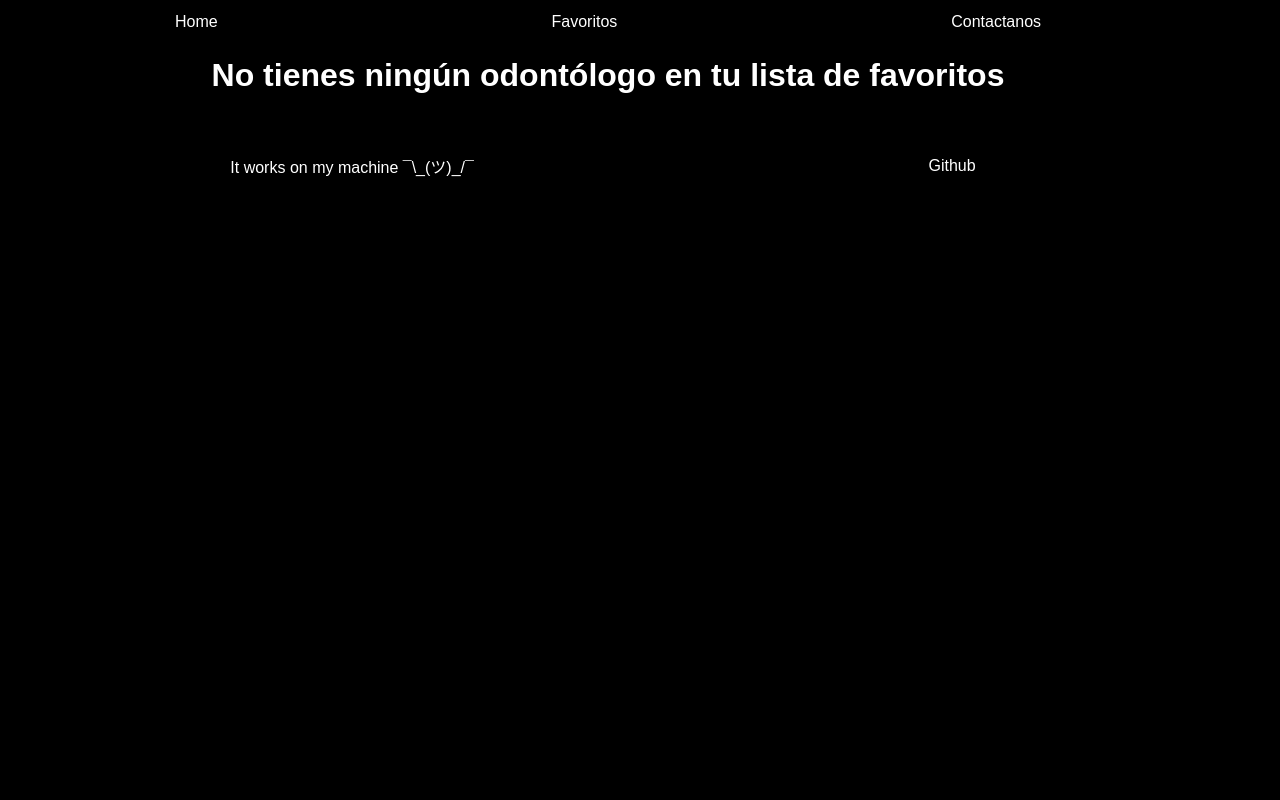
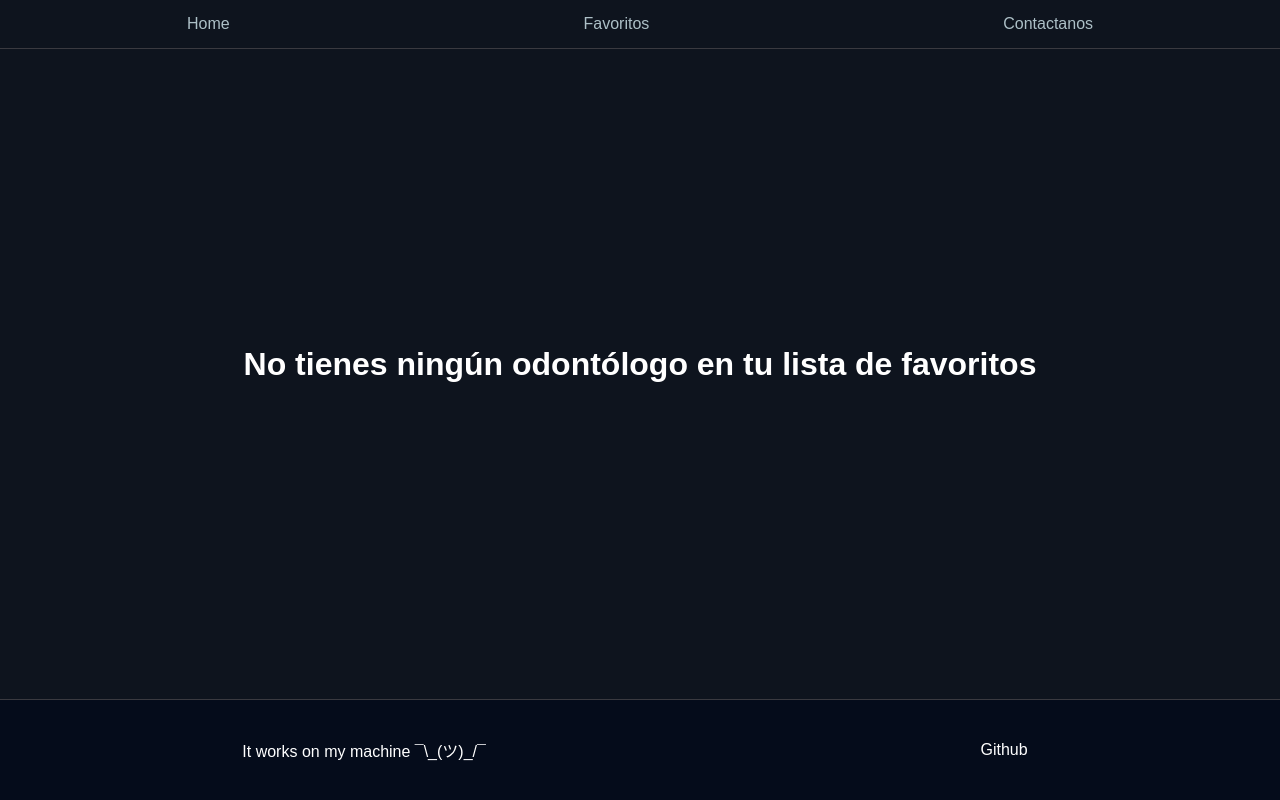
Before and after one commit to chuttmateo/proyecto-integrador-front-3, a React (Vite) app: page /favs in a window 1280 px wide. Built offline with nearby package versions, Linux system fonts and the light colour scheme; the HTML template or start-up script is replaced by a standard one; a web font is replaced by a local one.

Commit message:
footer <></>

```diff
--- a/src/Components/DentistaCard.module.css
+++ b/src/Components/DentistaCard.module.css
@@ -3,8 +3,9 @@
     border-radius: 8px;
 }
 .dentista{
-    border: solid white 1px;
+    border: solid 1px rgb(58,58,64);
     border-radius: 8px;
+    background-color: rgb(29,36,50);
     display: flex;
     flex-direction: column;
     justify-content: center;
@@ -12,10 +13,11 @@
     padding: 20px;
 }
 .dentista:hover{
-    transform: scale(1.01);
+    background-color: rgb(33, 42, 59);
+    /* transform: scale(1.01); */
 }
 .link{
-    color: white;
+    color: rgb(46,200,102);
     text-decoration: none;
     padding: 5px 10px;
 }
--- a/src/Components/Footer.module.css
+++ b/src/Components/Footer.module.css
@@ -4,6 +4,8 @@
     align-items: center;
     color: white;
     min-height: 100px;
+    background-color: rgb(5,12,27);
+    border-top: solid 1px rgb(58,58,64)
 }
 .link{
     color: white;
@@ -11,6 +13,7 @@
     padding: 5px 10px;
 }
 .link:hover {
+    color: rgb(54,193,232);
     transform: scale(1.1);
     border-radius: 5px;
   }
--- a/src/Components/NavBar.module.css
+++ b/src/Components/NavBar.module.css
@@ -1,15 +1,17 @@
 .nav{
+    padding: 10px;
     display: flex;
     justify-content: space-around;
     align-items: center;
     color: white;
+    border-bottom: solid 1px rgb(58,58,64);
 }
 .link{
-    color: white;
+    color: rgb(173,192,199);
     text-decoration: none;
-    padding: 5px 10px;
+    padding: 5px;
 }
 .link:hover {
-    transform: scale(1.1);
-    border-radius: 5px;
+    color: white;
+    transform: scale(1.01);
   }
--- a/src/Pages/Contacto/Contacto.jsx
+++ b/src/Pages/Contacto/Contacto.jsx
@@ -36,11 +36,13 @@ function Contacto() {
             type="text"
             className={styles.input}
             onChange={(e) => setNombre(e.target.value)}
+            placeholder="Ingrese su nombre"
           />
           <input
             type="text"
             className={styles.input}
             onChange={(e) => setEmail(e.target.value)}
+            placeholder="Ingrese su email"
           />
           <button className={styles.button}>Go</button>
           {error && <p className={styles.error}>{error}</p>}
--- a/src/Pages/Contacto/Contacto.module.css
+++ b/src/Pages/Contacto/Contacto.module.css
@@ -2,8 +2,13 @@
     display: flex;
     flex-direction: column;
     align-items: center;
+    justify-content: center;
+    padding-bottom: 30px;
+    border-bottom: solid 1px rgb(58,58,64);
+    background-color: rgb(29,36,50);
 }
 .formulario{
+    max-width: 90vw;
     text-align: center;
     display: flex;
     flex-direction: column;
@@ -18,6 +23,7 @@
     transform: scale(1.01);
 }
 .error{
+    padding-top: 20px;
     color: red;
     font-size: 15px;
     text-align: center;
--- a/src/Pages/Dentist/Dentist.jsx
+++ b/src/Pages/Dentist/Dentist.jsx
@@ -37,6 +37,9 @@ function Dentist() {
             <h2>{dentista.email}</h2>
             <h2>@{dentista.username}</h2>
             <h2>{dentista.website}</h2>
+            <Link className={styles.link} to="/home">
+              Volver
+            </Link>
           </div>
         </>
       )}
--- a/src/Pages/Dentist/Dentist.module.css
+++ b/src/Pages/Dentist/Dentist.module.css
@@ -7,9 +7,18 @@
 
 .dentista{
     text-align: center;
-    margin-top: 10px;
+    margin: 20px 0px;
     padding: 15px;
     justify-self: center;
-    border: white solid 1px;
+    border: rgb(58,58,64) solid 1px;
     border-radius: 8px;
 }
+.link{
+    color: rgb(46,200,102);
+    text-decoration: none;
+    padding: 10px;
+}
+.link:hover {
+    transform: scale(1.1);
+    border-radius: 5px;
+  }
--- a/src/Pages/Favs/Favs.jsx
+++ b/src/Pages/Favs/Favs.jsx
@@ -19,7 +19,7 @@ function Favs() {
     <div className={styles.contenedor}>
       {favoritos.length > 0? (
         <>
-          <h1>Acá está la lista de tus odontologos favoritos</h1>
+          <h1>Acá está la lista de tus odontólogos favoritos</h1>
           <div className={styles.dentistas}>
             {favoritos.map((dentista) => {
               return (
--- a/src/Pages/Favs/Favs.module.css
+++ b/src/Pages/Favs/Favs.module.css
@@ -1,8 +1,10 @@
 .contenedor{
-    text-align: center;
     display: flex;
     flex-direction: column;
+    justify-content: center;
     align-items: center;
+    padding-bottom: 20px;
+    text-align: center;
 }
 .dentistas{
     display: grid;
--- a/src/Pages/Home/Home.module.css
+++ b/src/Pages/Home/Home.module.css
@@ -3,6 +3,7 @@
     display: flex;
     flex-direction: column;
     align-items: center;
+    padding: 10px;
 }
 .dentistas{
     display: grid;
--- a/src/index.css
+++ b/src/index.css
@@ -1,6 +1,12 @@
 body{
-    max-width: 1200px;
+    margin: 0;
+    padding: 0;
     font-family: 'Belanosima', sans-serif;
-    background-color: black;
+    background-color: rgb(14,20,30);
     color: white;
 }
+#root{
+    display: grid;
+    grid-template-rows: auto 1fr auto;
+    min-height: 100vh;
+}
```
